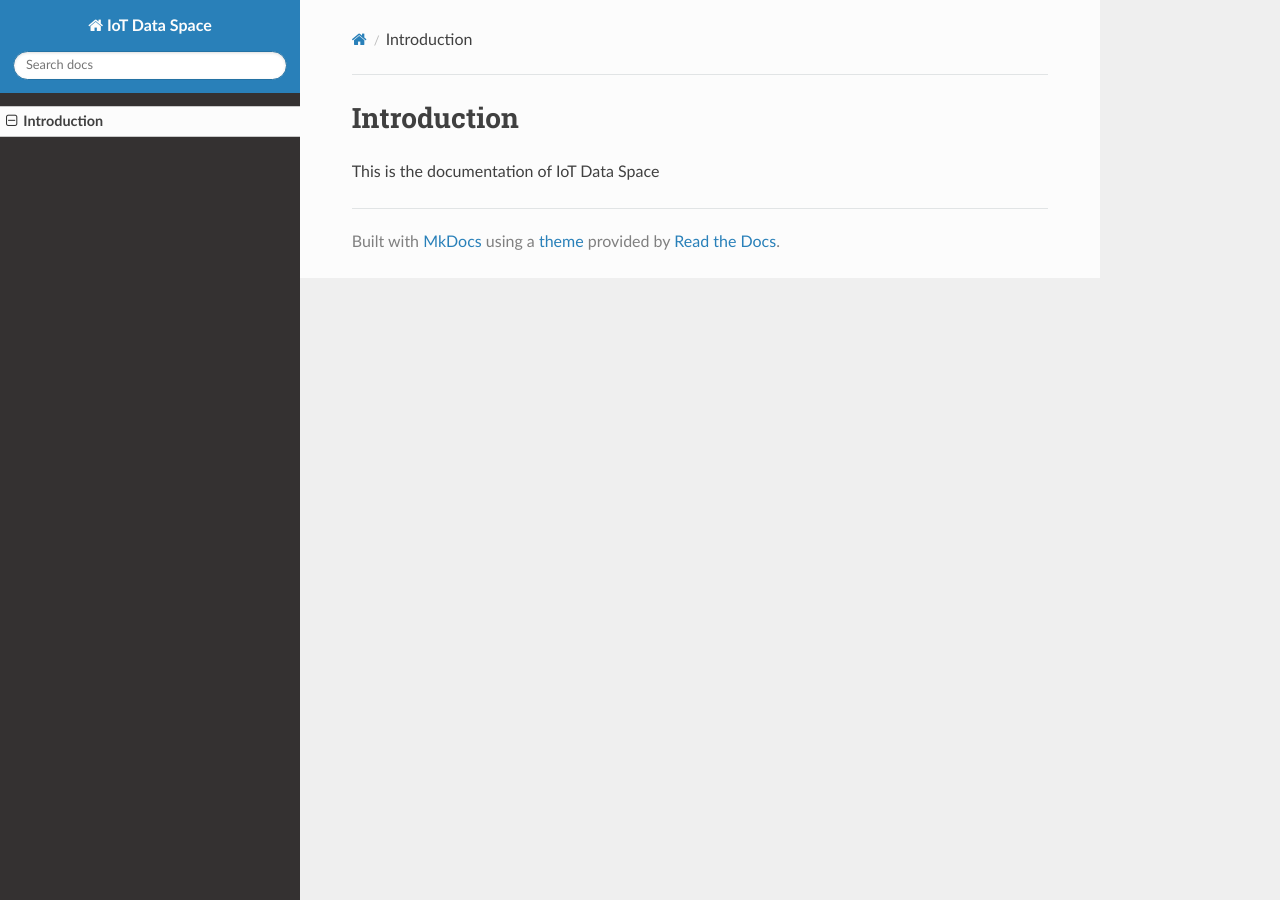
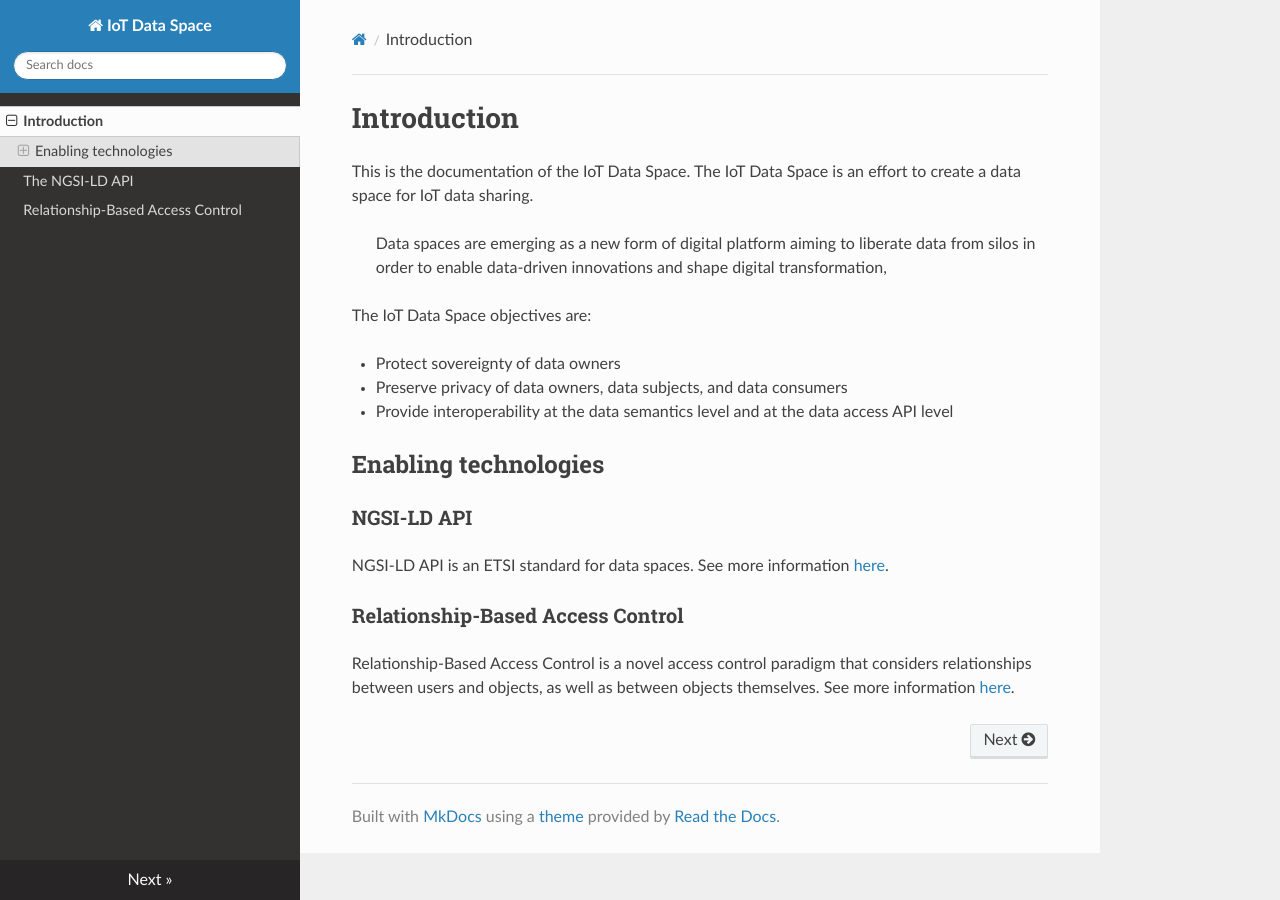
Before and after one commit to iot-data-space/docs, an MkDocs documentation site: the page built from docs/index.md, in a window 1280 px wide. Built offline with MkDocs 1.6.1, drawn with Linux system fonts in a browser that asks for light colours; nearby versions of some CDN libraries.

Commit message:
enabling technologies

```diff
--- a/docs/index.md
+++ b/docs/index.md
@@ -1,2 +1,21 @@
 # Introduction
-This is the documentation of IoT Data Space
+This is the documentation of the IoT Data Space. The IoT Data Space is an effort
+to create a data space for IoT data sharing.
+
+> Data spaces are emerging as a new form of digital platform aiming to liberate
+data from silos in order to enable data-driven innovations and shape digital transformation,
+
+The IoT Data Space objectives are:
+
+* Protect  sovereignty of data owners
+* Preserve privacy of data owners, data subjects, and data consumers
+* Provide interoperability at the data semantics level and at the data access API
+level
+
+## Enabling technologies
+### NGSI-LD API
+NGSI-LD API is an ETSI standard for data spaces. See more information [here](1_ngsi.md).
+
+### Relationship-Based Access Control
+Relationship-Based Access Control is a novel access control paradigm that considers
+relationships between users and objects, as well as between objects themselves. See more information [here](2_rebac.md).
```
Also changed, not shown: docs/1_ngsi.md (added, +11 -0 lines), docs/2_rebac.md (added, +10 -0 lines).
